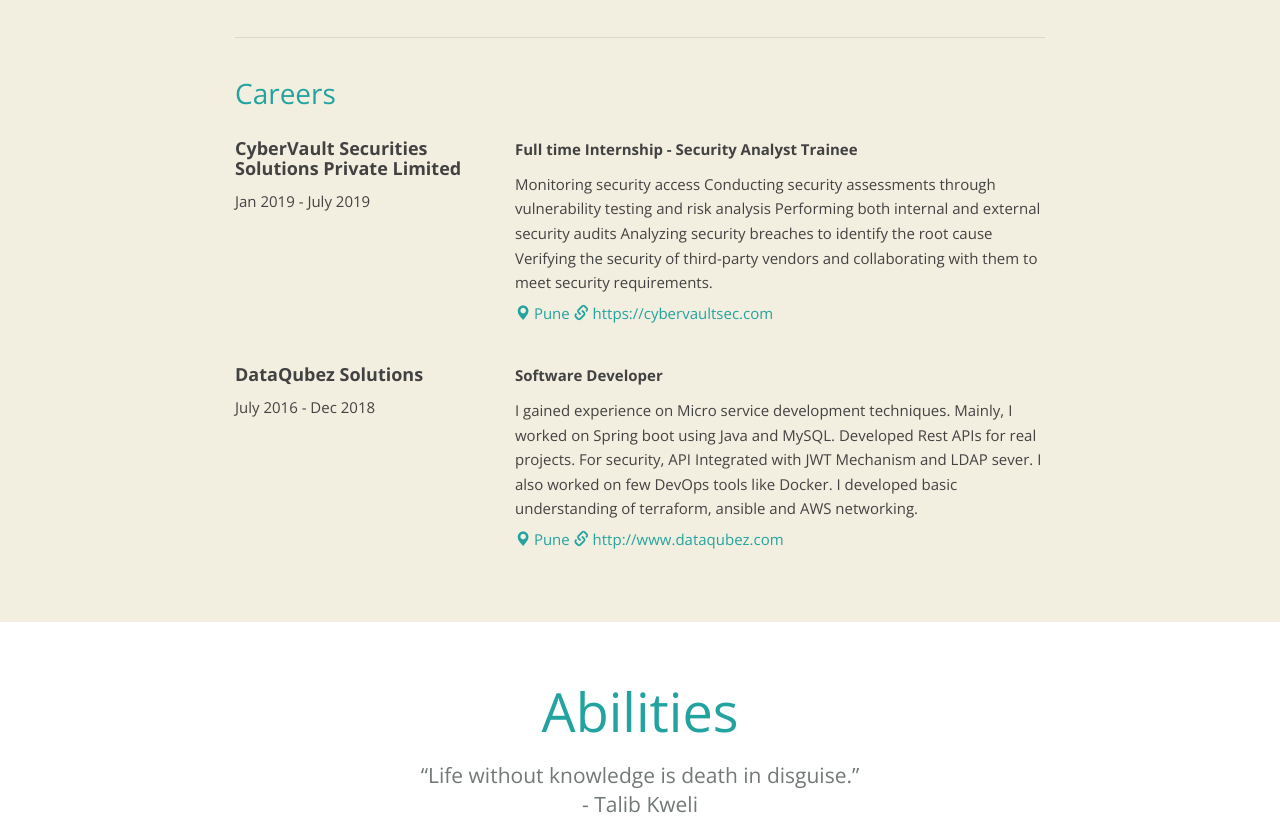
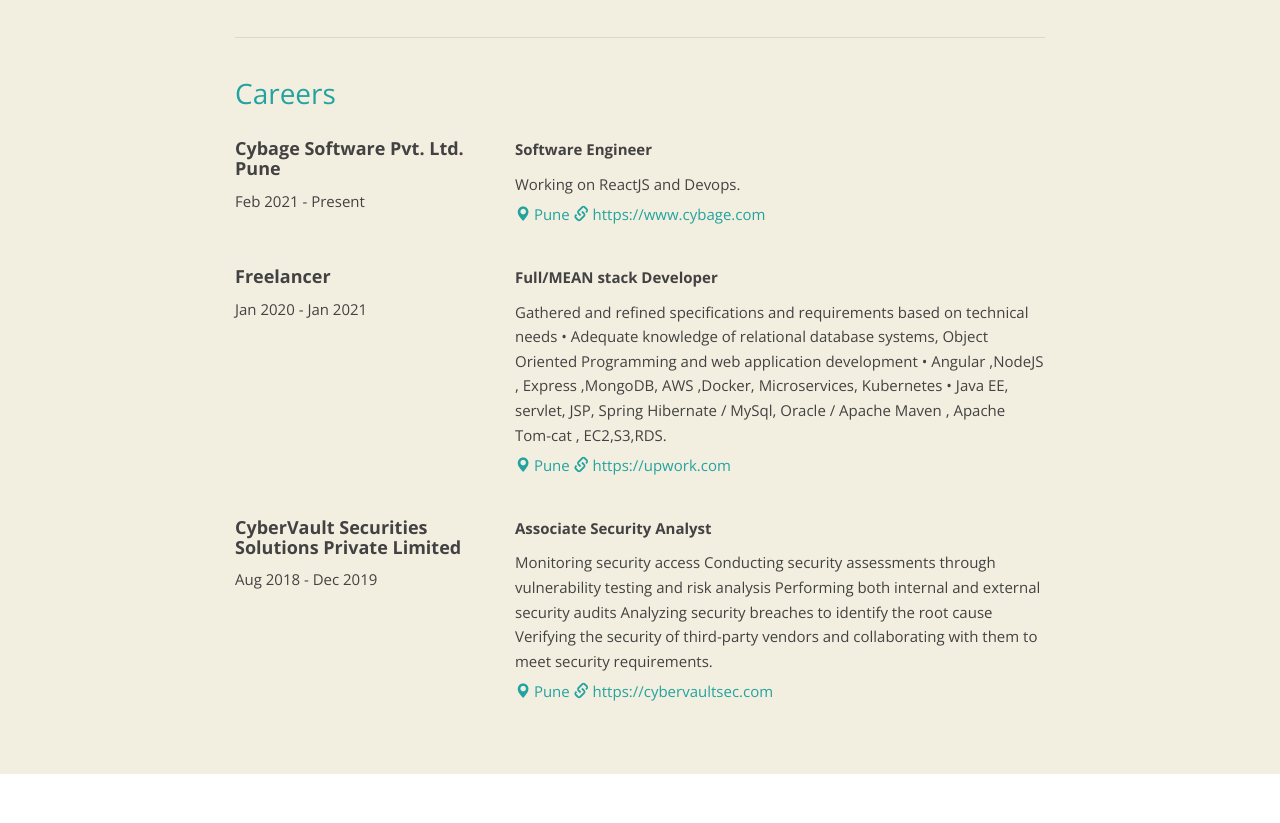
Before and after one commit to AbbyBounty/resume, a plain HTML site: page index.html in a window 1280 px wide. Shown: the part 1820-2643 px from the top of the page. Drawn offline with nearby package versions, Linux system fonts and the light colour scheme; files whose address does not match are found by name.

Commit message:
career update

```diff
--- a/index.html
+++ b/index.html
@@ -148,7 +148,7 @@
 	<div class="background-white">
 		<div id="profile" class="container">
 			<h2>Profile</h2>
-			<p class="lead">I&#039;m a creative Full Stack developer</p>
+			<p class="lead">I&#039;m a creative Full/MEARN Stack developer</p>
 
 			<hr />
 
@@ -223,14 +223,16 @@
 					<h4>Centre for Development of Advanced Computing (CDAC)</h4>
 					<p class="experience-period">
 						Feb 2020 -
-						Present </p>
+						Feb 2021 </p>
 				</div>
 				<div class="col-md-8">
 					<p>
 						<strong>
 							PG Diploma In Advanced Computing (PG-DAC)</strong>
 						<span class>
-							Currently, I am learning advanced topics of Computer Science in my post graduation.
+							OOP with C++ Programming, Algorithm & Data Structures, Database Technologies,
+							Java Technologies , Advanced Web Programming, Mean Stack
+
 							<span class="experience-details">
 								<span class="location">
 									<span class="glyphicon glyphicon-map-marker"></span>
@@ -299,17 +301,71 @@
 
 		<div class="experiences">
 
+			<div class="experience row">
+				<div class="col-md-4">
+					<h4>Cybage Software Pvt. Ltd. Pune</h4>
+					<p class="experience-period">
+						Feb 2021 -
+						Present </p>
+				</div>
+				<div class="col-md-8">
+					<p>
+						<strong>Software Engineer  </strong>
+						<span>
+							Working on ReactJS and Devops.
+							<span class="experience-details">
+								<span class="location">
+									<span class="glyphicon glyphicon-map-marker"></span>
+									Pune </span>
+								<span class="location">
+									<span class="glyphicon glyphicon-link"></span>
+									<a href="https://www.cybage.com" target="https://www.cybage.com">https://www.cybage.com</a>
+								</span>
 
+
+							</span>
+					</p>
+				</div>
+			</div>
+			<div class="experience row">
+				<div class="col-md-4">
+					<h4>Freelancer</h4>
+					<p class="experience-period">
+						Jan 2020 -
+						Jan 2021 </p>
+				</div>
+				<div class="col-md-8">
+					<p>
+						<strong>Full/MEAN stack Developer  </strong>
+						<span>
+							Gathered and refined specifications and requirements based on technical needs
+							• Adequate knowledge of relational database systems, Object Oriented Programming and web application development • Angular ,NodeJS , Express ,MongoDB, AWS ,Docker, Microservices, Kubernetes
+							• Java EE, servlet, JSP, Spring Hibernate / MySql, Oracle / Apache Maven , Apache Tom-cat , EC2,S3,RDS.
+
+							<span class="experience-details">
+								<span class="location">
+									<span class="glyphicon glyphicon-map-marker"></span>
+									Pune </span>
+								<span class="location">
+									<span class="glyphicon glyphicon-link"></span>
+									<a href="https://upwork.com" target="https://upwork.com">https://upwork.com</a>
+								</span>
+
+
+							</span>
+					</p>
+				</div>
+			</div>
 			<div class="experience row">
 				<div class="col-md-4">
 					<h4>CyberVault Securities Solutions Private Limited</h4>
 					<p class="experience-period">
-						Jan 2019 -
-						July 2019 </p>
+						Aug  2018 -
+						Dec 2019 </p>
 				</div>
 				<div class="col-md-8">
 					<p>
-						<strong>Full time Internship - Security Analyst Trainee</strong>
+						<strong>Associate Security Analyst </strong>
 						<span>
 							Monitoring security access
 							Conducting security assessments through vulnerability testing and risk analysis
@@ -333,38 +389,7 @@
 				</div>
 			</div>
 
-			<div class="experience row">
-				<div class="col-md-4">
-					<h4>DataQubez Solutions</h4>
-					<p class="experience-period">
-						July 2016 -
-						Dec 2018 </p>
-				</div>
-				<div class="col-md-8">
-					<p>
-						<strong>Software Developer </strong>
-						<span>
-							I gained experience on Micro service development techniques. Mainly, I worked on Spring boot
-							using Java and MySQL.
-							Developed Rest APIs for real projects. For security, API Integrated with JWT Mechanism and
-							LDAP sever.
-							I also worked on few DevOps tools like Docker. I developed basic understanding of terraform,
-							ansible and AWS networking.
 
-							<span class="experience-details">
-								<span class="location">
-									<span class="glyphicon glyphicon-map-marker"></span>
-									Pune </span>
-								<span class="location">
-									<span class="glyphicon glyphicon-link"></span>
-									<a href="http://www.dataqubez.com" target="http://www.dataqubez.com">http://www.dataqubez.com</a>
-								</span>
-
-
-							</span>
-					</p>
-				</div>
-			</div>
 
 
 		</div>
@@ -412,7 +437,7 @@
 							</span>
 						</li>
 						<li>
-							<span class="ability-title">Spring Boot</span>
+							<span class="ability-title">Angular 8,9,10</span>
 							<span class="ability-score">
 
 
@@ -434,7 +459,7 @@
 							</span>
 						</li>
 						<li>
-							<span class="ability-title">Spring MVC</span>
+							<span class="ability-title">Spring Boot</span>
 							<span class="ability-score">
 
 
@@ -457,7 +482,7 @@
 						</li>
 
 						<li>
-							<span class="ability-title">Hibernate</span>
+							<span class="ability-title">NodeJs</span>
 							<span class="ability-score">
 
 
@@ -590,7 +615,7 @@
 							</span>
 						</li>
 						<li>
-							<span class="ability-title">Maven</span>
+							<span class="ability-title">ReactJS</span>
 							<span class="ability-score">
 
 
@@ -643,7 +668,7 @@
 
 
 						<li>
-							<span class="ability-title">Servlet</span>
+							<span class="ability-title">Docker</span>
 							<span class="ability-score">
 
 
```
